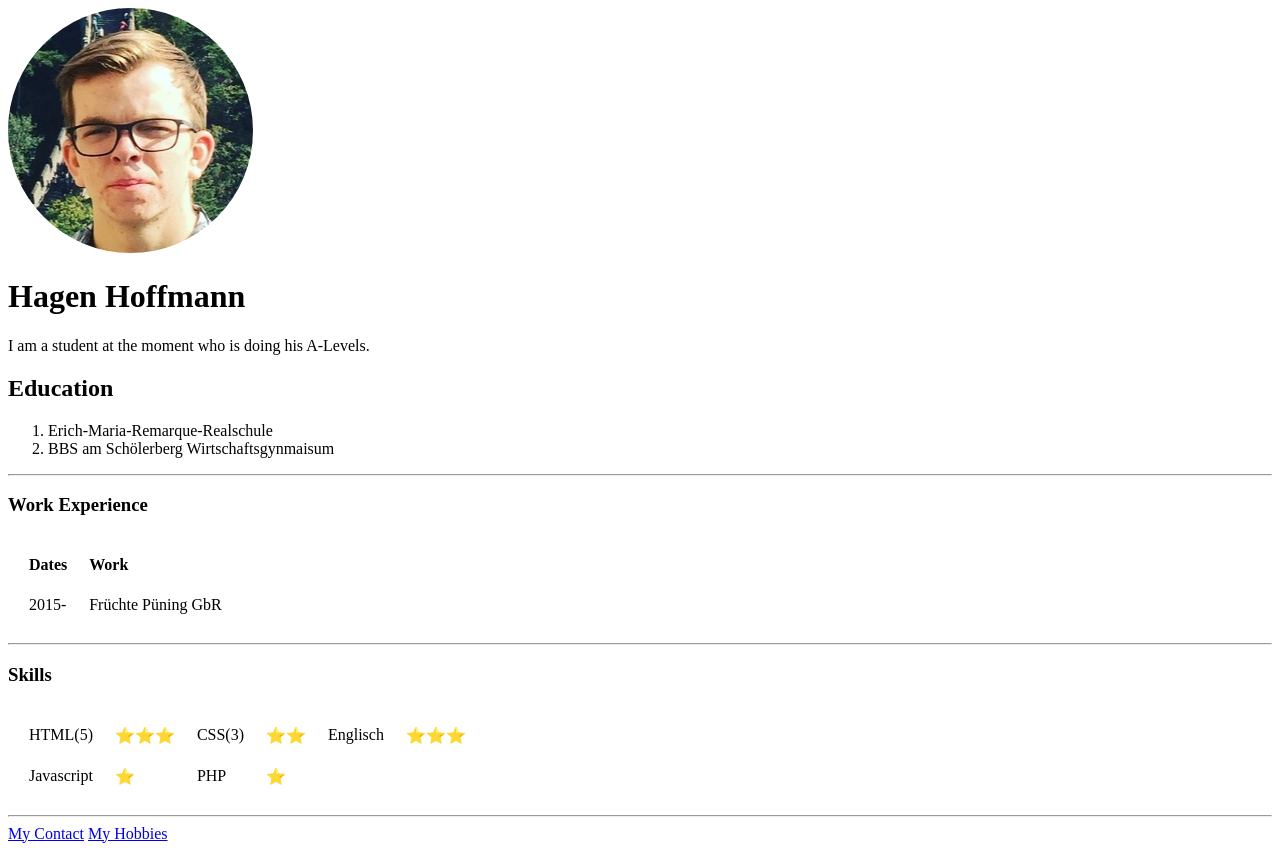
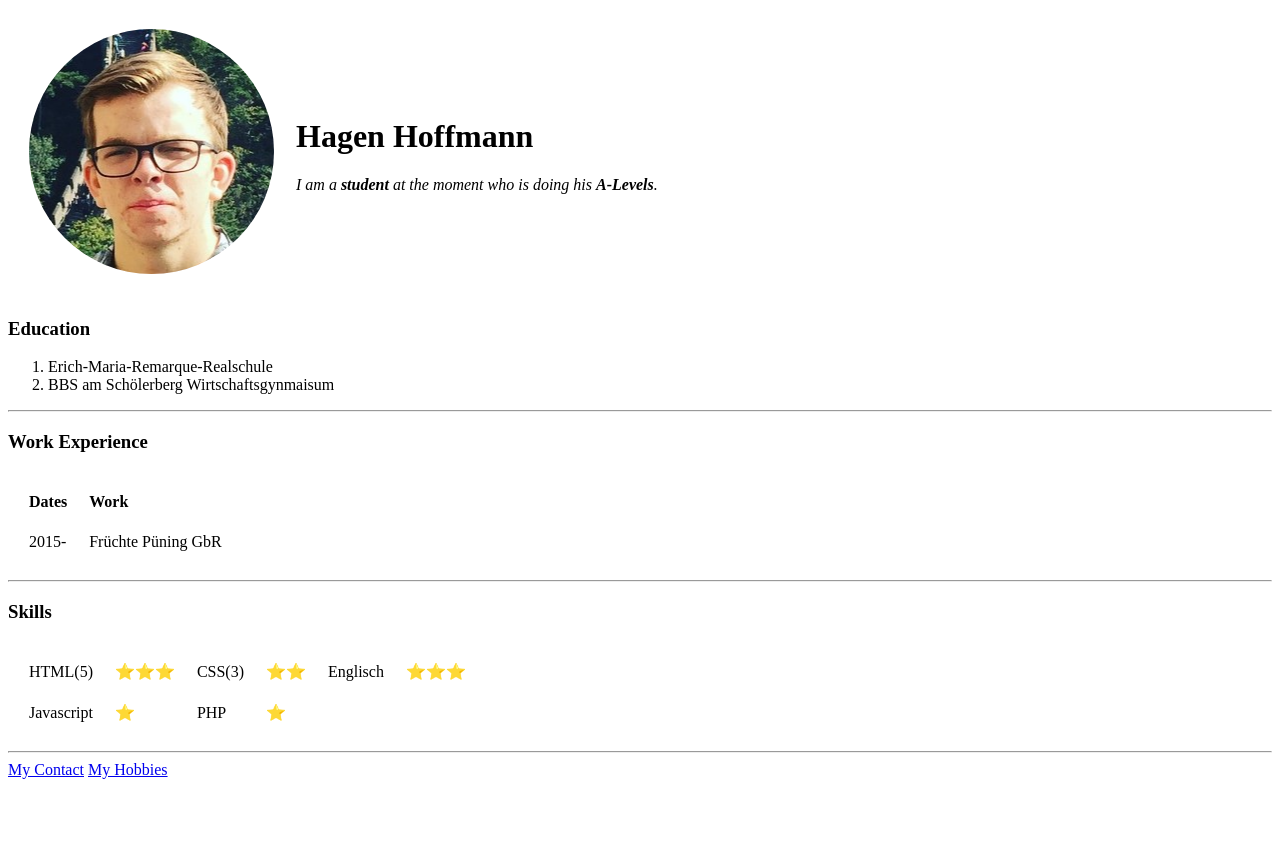
Before and after one commit to hagendev2020/cv, a plain HTML site: page index.html in a window 1280 px wide. After the commit the page ends 800 px from the top, so only its background shows below. Drawn offline with Linux system fonts and the light colour scheme.

Commit message:
<p>I am a student at the moment who is doing his A-Levels.<p>

```diff
--- a/index.html
+++ b/index.html
@@ -7,10 +7,14 @@
     <a href="Personal Site/Contact me.html"></a>
 </head>
 <body>
-     <img src="images/Hagen Chinesische Mauer.png" alt="hagen profile picture">
-    <h1>Hagen Hoffmann</h1>
-    <p>I am a student at the moment who is doing his A-Levels.<p>
-    <h2>Education</h2>
+     <table cellspacing="20">
+        <tr>
+            <td><img src="images/Hagen Chinesische Mauer.png" alt="hagen profile picture"></td>
+            <td><h1>Hagen Hoffmann</h1>
+            <p><em>I am a <strong>student</strong> at the moment who is doing his <strong>A-Levels</strong>.</em></p></td>
+        </tr>
+    </table>
+    <h3>Education</h3>
     <ol>
         <li>Erich-Maria-Remarque-Realschule</li>
         <li>BBS am Schölerberg Wirtschaftsgynmaisum</li>
```
